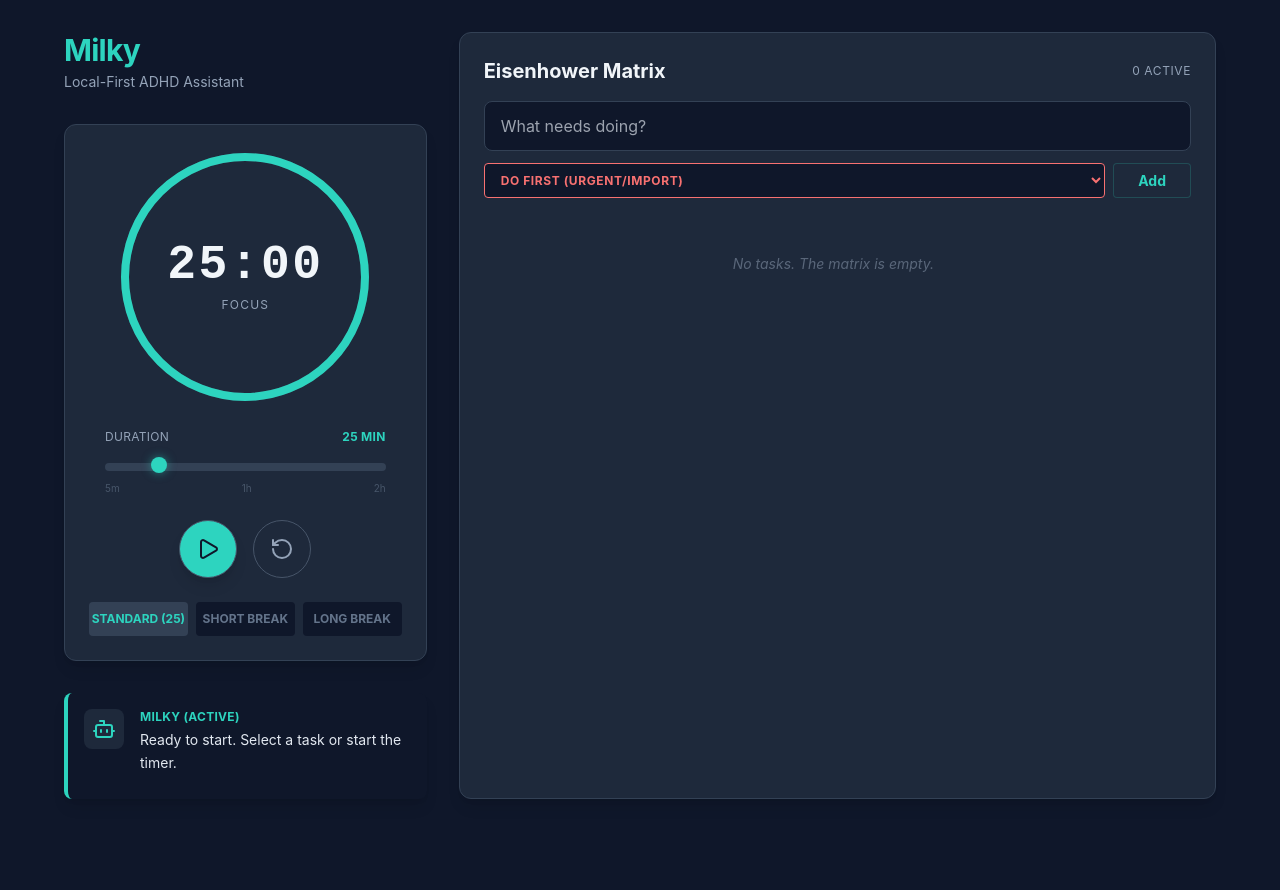
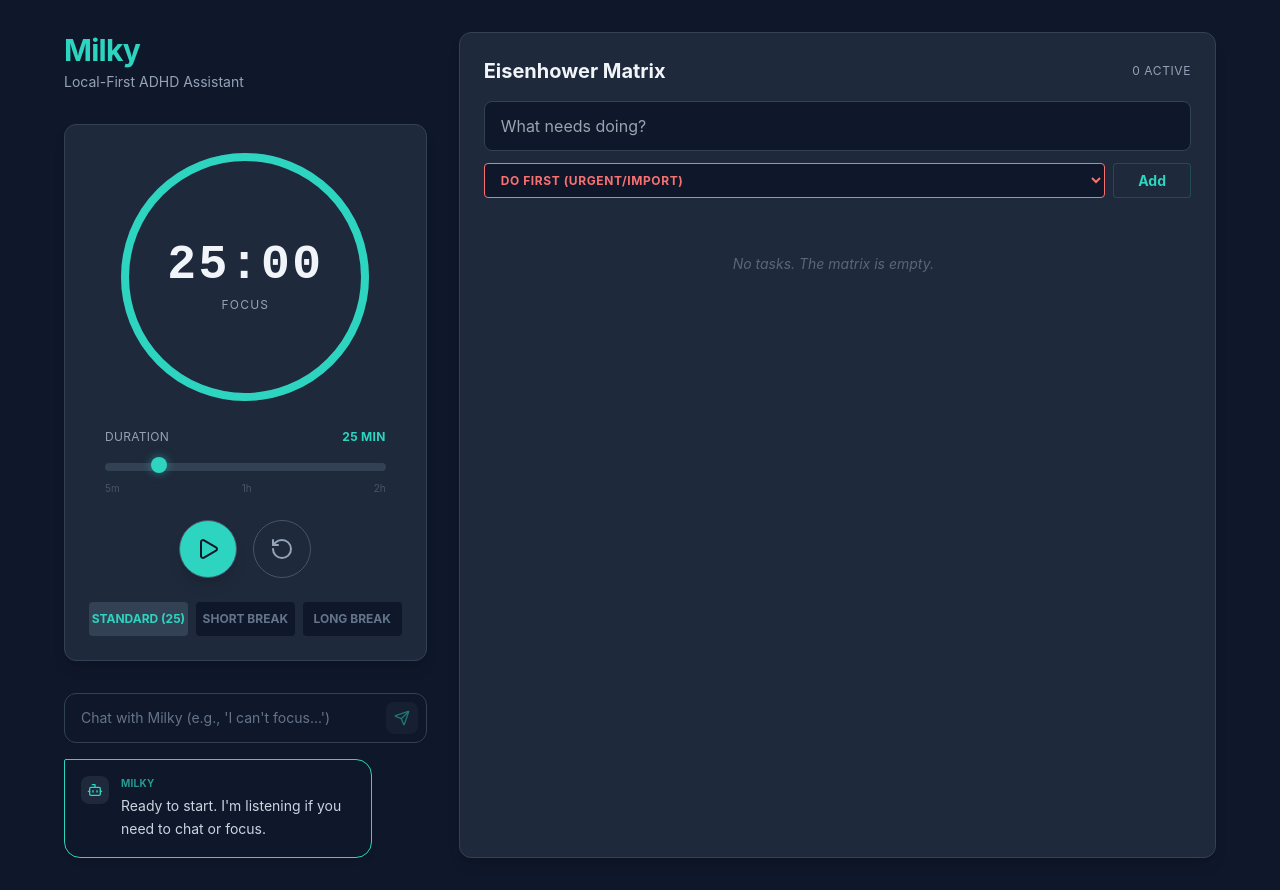
Before and after one commit to RariSparklyy/MILKY_APP, a Vue app: page / in a window 1280 px wide. Before the commit the page ends 831 px from the top, so only its background shows below. Built offline with nearby package versions, Linux system fonts and the light colour scheme.

Commit message:
refinements

```diff
--- a/src/components/BodyDouble.vue
+++ b/src/components/BodyDouble.vue
@@ -1,55 +1,117 @@
 <script setup>
+import { ref } from 'vue';
 import { useFocusStore } from '../stores/useFocusStore';
-import { Bot, History } from 'lucide-vue-next'; // Added History icon for older logs
+import { useMilky } from '../composables/useMilky';
+import { Bot, User, Send, History } from 'lucide-vue-next';
 import { marked } from 'marked';
 
 const store = useFocusStore();
+const { askMilky, isThinking } = useMilky();
+const userMessage = ref('');
 
-// Helper to safely parse markdown
+// Send Message Logic
+const sendMessage = async () => {
+  const text = userMessage.value.trim();
+  if (!text) return;
+
+  // 1. Log User Message immediately (Right side)
+  store.addMilkyLog(text, 'user');
+  userMessage.value = ''; // Clear input
+
+  // 2. Log a "Thinking" placeholder for Milky
+  store.addMilkyLog("Thinking...", 'milky');
+
+  // 3. Ask Milky with "Friend/Chat" Context
+  const prompt = `User said: "${text}".
+  Reply as a supportive, empathetic ADHD body-double/friend.
+  Keep it conversational and brief (max 2-3 sentences).
+  Do NOT give medical/clinical advice.
+  If they seem overwhelmed, suggest a small first step.`;
+
+  const response = await askMilky(prompt, "You are a supportive friend.");
+
+  // 4. Update the placeholder with the real response
+  // Note: Since we pushed 'User' then 'Thinking', the placeholder is at index 0.
+  store.milkyLogs[0].text = response;
+};
+
+// Formatting Helper
 const parseMarkdown = (text) => {
   return marked.parse(String(text));
 };
 </script>
 
 <template>
-  <div class="w-full flex flex-col gap-4 mb-6">
+  <div class="flex flex-col gap-4 mb-6">
 
+    <div class="bg-slate-900 border border-slate-700 rounded-xl p-2 flex gap-2 shadow-sm focus-within:border-primary transition-colors">
+      <input
+        v-model="userMessage"
+        @keyup.enter="sendMessage"
+        type="text"
+        placeholder="Chat with Milky (e.g., 'I can't focus...')"
+        class="bg-transparent border-none text-sm text-slate-200 placeholder-slate-500 w-full px-2 focus:outline-none"
+        :disabled="isThinking"
+      />
+      <button
+        @click="sendMessage"
+        :disabled="!userMessage || isThinking"
+        class="p-2 bg-slate-800 rounded-lg text-primary hover:bg-slate-700 disabled:opacity-50 disabled:cursor-not-allowed transition">
+        <Send class="w-4 h-4" />
+      </button>
+    </div>
+
+    <div class="flex flex-col gap-3">
       <div v-for="(log, index) in store.milkyLogs" :key="log.id"
-         class="rounded-lg p-4 border-l-4 transition-all duration-300"
-         :class="index === 0 ? 'bg-slate-900 border-primary shadow-lg' : 'bg-slate-900/40 border-slate-700 opacity-75'">
+           class="flex w-full animate-fade-in"
+           :class="log.type === 'user' ? 'justify-end' : 'justify-start'">
 
-      <div class="flex items-start gap-4">
-        <div class="p-2 rounded-lg shrink-0"
-             :class="index === 0 ? 'bg-slate-800' : 'bg-transparent'">
-          <Bot v-if="index === 0" class="w-6 h-6 text-primary" />
-          <History v-else class="w-5 h-5 text-slate-500" />
+        <div class="relative max-w-[85%] rounded-2xl p-4 border transition-all"
+             :class="[
+               log.type === 'user'
+                 ? 'bg-blue-900/30 border-blue-500/30 rounded-tr-sm'
+                 : index === 0
+                    ? 'bg-slate-900 border-primary shadow-md rounded-tl-sm' // Active Milky
+                    : 'bg-slate-900/40 border-slate-700/50 opacity-75 rounded-tl-sm' // Old Milky
+             ]">
+
+          <div class="flex items-start gap-3" :class="log.type === 'user' ? 'flex-row-reverse' : 'flex-row'">
+
+            <div class="p-1.5 rounded-lg shrink-0"
+                 :class="log.type === 'user' ? 'bg-blue-500/20' : 'bg-slate-800'">
+              <User v-if="log.type === 'user'" class="w-4 h-4 text-blue-400" />
+              <Bot v-else-if="index === 0" class="w-4 h-4 text-primary" />
+              <History v-else class="w-4 h-4 text-slate-500" />
             </div>
 
             <div>
-          <h3 class="text-xs font-bold uppercase tracking-wide mb-1"
-              :class="index === 0 ? 'text-primary' : 'text-slate-500'">
-            {{ index === 0 ? 'Milky (Active)' : 'Previous Log' }}
+              <h3 class="text-[10px] font-bold uppercase tracking-wide mb-1 opacity-70"
+                  :class="log.type === 'user' ? 'text-right text-blue-300' : 'text-left text-primary'">
+                {{ log.type === 'user' ? 'You' : (index === 0 ? 'Milky' : 'History') }}
               </h3>
 
               <div
-            class="text-sm leading-relaxed prose prose-invert prose-p:my-1 prose-ul:my-1 prose-li:my-0 max-w-none"
-            :class="index === 0 ? 'text-slate-200' : 'text-slate-400'"
+                class="text-sm leading-relaxed prose prose-invert prose-p:my-1 prose-ul:my-1 prose-li:my-0 max-w-none break-words"
+                :class="log.type === 'user' ? 'text-blue-100 text-right' : 'text-slate-300 text-left'"
                 v-html="parseMarkdown(log.text)">
+              </div>
             </div>
           </div>
         </div>
 
       </div>
     </div>
+  </div>
 </template>
 
-<style>
-/* Optional: Ensure markdown content doesn't add huge margins */
-.prose p {
-  margin-bottom: 0.5rem;
+<style scoped>
+/* Ensure the fade-in animation feels smooth */
+.animate-fade-in {
+  animation: fadeIn 0.3s ease-out forwards;
 }
-.prose ul {
-  padding-left: 1rem;
-  list-style-type: disc;
+
+@keyframes fadeIn {
+  from { opacity: 0; transform: translateY(-5px); }
+  to { opacity: 1; transform: translateY(0); }
 }
 </style>
--- a/src/stores/useFocusStore.js
+++ b/src/stores/useFocusStore.js
@@ -1,54 +1,71 @@
+// src/stores/useFocusStore.js
 import { defineStore } from 'pinia';
 import { ref } from 'vue';
 import { useStorage } from '@vueuse/core';
 
 export const useFocusStore = defineStore('focus', () => {
-  // Persistence
+  // --- STATE ---
+
+  // 1. Task List (Persisted)
   const tasks = useStorage('milky-tasks', []);
+
+  // 2. Milky Logs / Chat History (Persisted)
+  // initialized with a welcome message
   const milkyLogs = useStorage('milky-logs', [
-    { id: Date.now(), text: "Ready to start. Select a task or start the timer." }
+    {
+      id: Date.now(),
+      text: "Ready to start. I'm listening if you need to chat or focus.",
+      type: 'milky'
+    }
   ]);
 
-  // NEW: Store last session stats for the AI to reference accurately
+  // 3. Timer Configuration (Persisted)
+  const timer = useStorage('milky-timer-config', {
+    timeLeft: 25 * 60,
+    initialDuration: 25 * 60,
+    mode: 'focus', // 'focus' | 'hyperfocus' | 'short_break' | 'long_break'
+    isRunning: false
+  });
+
+  // 4. Last Session Stats (Not Persisted - resets on reload)
+  // Used to trigger the Mood Reflection modal after a session
   const lastSession = ref({
     duration: 0,
     mode: 'focus',
     mood: null
   });
 
-  const timer = useStorage('milky-timer-config', {
-    timeLeft: 25 * 60,
-    initialDuration: 25 * 60,
-    mode: 'focus',
-    isRunning: false
-  });
+  // --- ACTIONS ---
 
-  // Actions
-  const addMilkyLog = (text) => {
-    milkyLogs.value.unshift({ id: Date.now(), text });
-    if (milkyLogs.value.length > 5) milkyLogs.value.pop();
+  // Add a Log Entry (System or User Chat)
+  const addMilkyLog = (text, type = 'milky') => {
+    milkyLogs.value.unshift({
+      id: Date.now(),
+      text: text,
+      type: type // 'milky' (left side) or 'user' (right side)
+    });
+
+    // Keep history manageable (last 10 messages)
+    if (milkyLogs.value.length > 10) {
+      milkyLogs.value.pop();
+    }
   };
 
+  // Add a New Task
   const addTask = (text, quadrant) => {
     tasks.value.push({
       id: Date.now(),
       text,
-      quadrant,
+      quadrant, // 'do_first', 'schedule', 'delegate', 'eliminate'
       completed: false,
-      aiSteps: ''
+      aiSteps: '' // Initialize as empty string to prevent Marked.js crashes
     });
-    // Log the event for the user/AI context
-    // We don't ask AI here to save tokens, just a system log
-    addMilkyLog(`Created new ${quadrant.replace('_', ' ').toUpperCase()} task: "${text}"`);
+
+    // Log the creation event (System log)
+    addMilkyLog(`Added to ${quadrant.replace('_', ' ').toUpperCase()}: "${text}"`, 'milky');
   };
 
-  const toggleTaskComplete = (id) => {
-    const task = tasks.value.find(t => t.id === id);
-    if (task) {
-      task.completed = !task.completed;
-    }
-  };
-
+  // Remove a Task (Trash Can)
   const removeTask = (id) => {
     const index = tasks.value.findIndex(t => t.id === id);
     if (index !== -1) {
@@ -56,25 +73,39 @@ export const useFocusStore = defineStore('focus', () => {
     }
   };
 
-  // Helper to set timer mode
+  // Toggle Completion Status
+  const toggleTaskComplete = (id) => {
+    const task = tasks.value.find(t => t.id === id);
+    if (task) {
+      task.completed = !task.completed;
+      // Note: We DO NOT log here. The TaskList component handles the logging
+      // so it can ask the AI for specific praise first.
+    }
+  };
+
+  // Set Timer Mode (Focus / Break)
   const setTimerMode = (mode) => {
     timer.value.mode = mode;
     timer.value.isRunning = false;
+
+    // Default durations (can be overridden by the slider in the component)
     if (mode === 'focus') timer.value.initialDuration = 25 * 60;
     if (mode === 'short_break') timer.value.initialDuration = 5 * 60;
     if (mode === 'long_break') timer.value.initialDuration = 15 * 60;
+
     timer.value.timeLeft = timer.value.initialDuration;
   };
 
+  // --- EXPORT ---
   return {
     tasks,
     milkyLogs,
     timer,
     lastSession,
     addTask,
+    removeTask,
     toggleTaskComplete,
     addMilkyLog,
-    setTimerMode,
-    removeTask
+    setTimerMode
   };
 });
```
Lines whose indentation alone changed are shown as unchanged.
